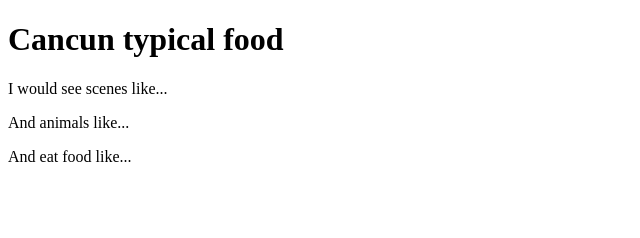
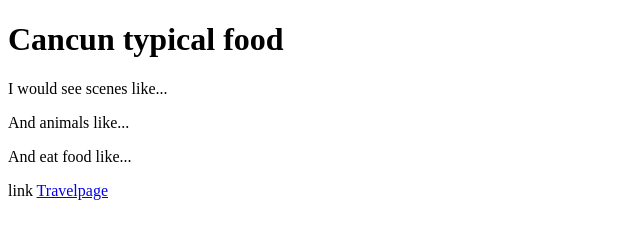
Before and after one commit to pedroaguilarpastor/pedroaguilarpastor.github.io, a plain HTML site: page test.html in a window 1280 px wide. Shown: the whole page, without its empty margins (0-640 px from the left). Drawn offline with Linux system fonts and the light colour scheme.

Commit message:
Update test.html

```diff
--- a/test.html
+++ b/test.html
@@ -15,6 +15,8 @@
 
         <p>And eat food like...</p>
 
+        <p>link <a href="Travelpage.html">Travelpage</a></p>
+
 
     </body>
 </html>
```
